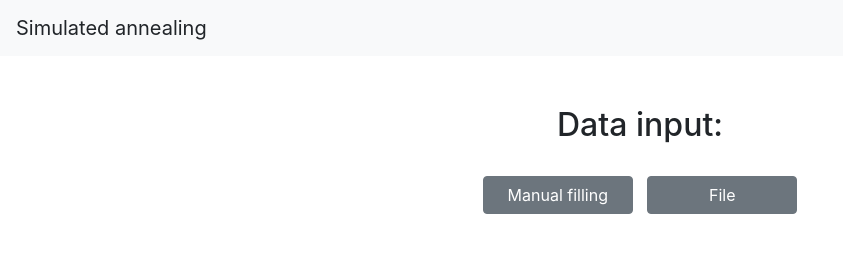
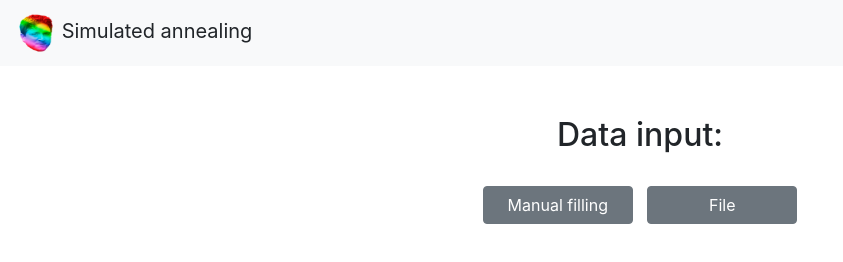
Before and after one commit to DevelopFroZo/Annealing, a website: page static/index.html in a window 1280 px wide. Shown: the whole page, without its empty margins (0-843 px from the left). Drawn offline with nearby package versions, Linux system fonts and the light colour scheme; no server answers.

Commit message:
kappapride

```diff
--- a/static/index.html
+++ b/static/index.html
@@ -3,7 +3,7 @@
 <head>
     <meta charset="UTF-8">
     <title>Simulated annealing</title>
-
+    <link rel="shortcut icon" href="/images/kappa.png" type="image/png">
     <link rel="stylesheet" href="https://maxcdn.bootstrapcdn.com/bootstrap/4.0.0/css/bootstrap.min.css" integrity="sha384-Gn5384xqQ1aoWXA+058RXPxPg6fy4IWvTNh0E263XmFcJlSAwiGgFAW/dAiS6JXm" crossorigin="anonymous">
     <link rel="stylesheet" href="./styles/style.css">
     <script src="https://ajax.googleapis.com/ajax/libs/jquery/1.11.2/jquery.min.js"></script>
@@ -17,7 +17,10 @@
 
 <nav class="navbar navbar-light bg-light">
     <div class = "navbar-header">
-        <a class = "navbar-brand" >Simulated annealing</a>
+        <a class = "navbar-brand" >
+            <img src="./images/kappa.png" width="40" height="40" alt="">
+            Simulated annealing
+        </a>
     </div>
 </nav>
 
```
Also changed, not shown: static/images/kappa.png (added).
